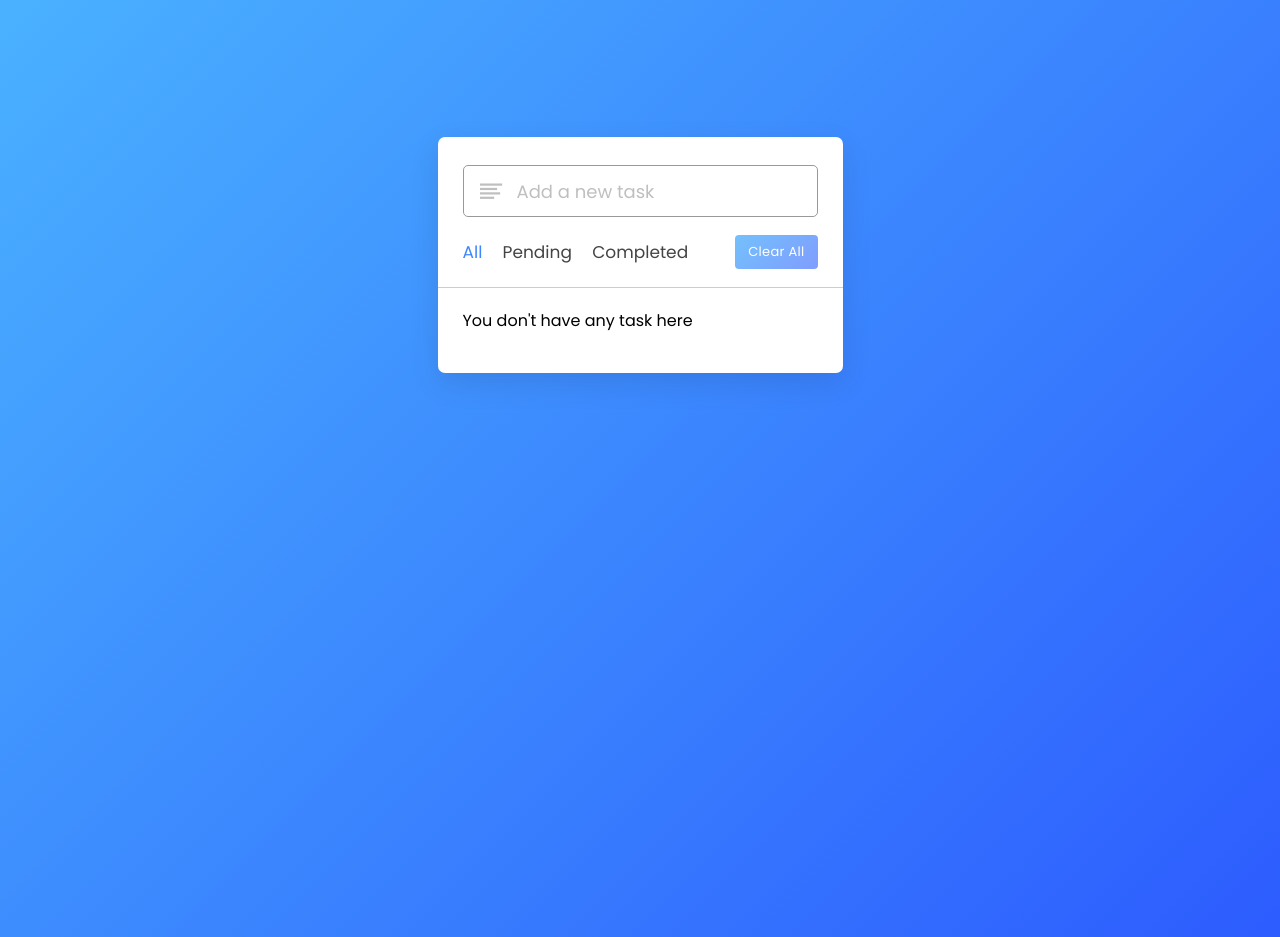
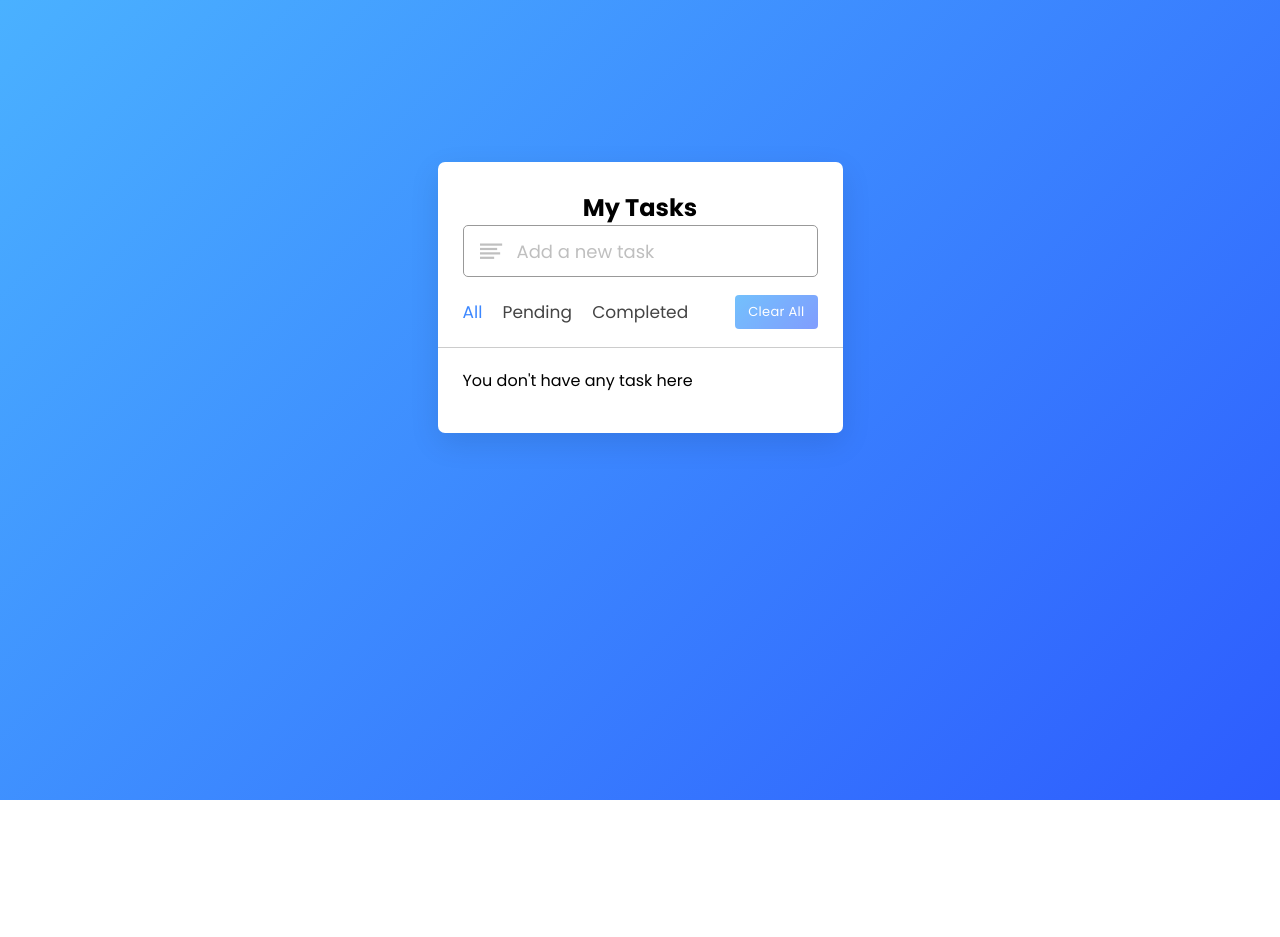
Before and after one commit to mohanotikunta/csdproject-todo-list, a plain HTML site: page index.html in a window 1280 px wide. After the commit the page ends 800 px from the top, so only its background shows below. Drawn offline with nearby package versions, Linux system fonts and the light colour scheme.

Commit message:
Update index.html

```diff
--- a/index.html
+++ b/index.html
@@ -10,7 +10,9 @@
     <link rel="stylesheet" href="https://unicons.iconscout.com/release/v4.0.0/css/line.css">
   </head>
   <body>
+    <br>
     <div class="wrapper">
+      <center><h2 >My Tasks</h2></center>
       <div class="task-input">
         <img src="bars-icon.svg" alt="icon">
         <input type="text" placeholder="Add a new task">
```
